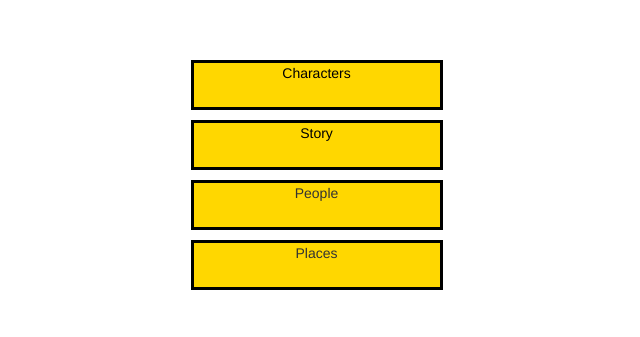
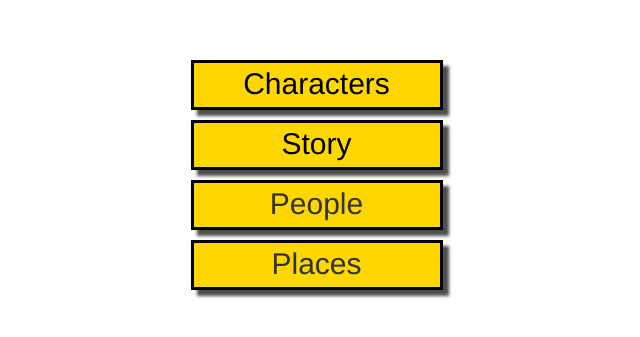
Before and after one commit to MicahIsley/Galactus, a plain HTML site: page index.html in a window 1280 px wide. Shown: the part 243-580 px from the top of the page, without its empty margins (65-705 px from the left). Drawn offline with nearby package versions, Linux system fonts and the light colour scheme.

Commit message:
button styling

```diff
--- a/assets/css/style.css
+++ b/assets/css/style.css
@@ -13,6 +13,12 @@
 	border-style: solid;
 	margin: 10px;
 	text-align: center;
+	font-size: 30px;
+	box-shadow: 6px 6px 3px #4e4e4e;
+}
+
+.mainMenu:hover {
+	box-shadow: 0px 0px 0px;
 }
 
 #mainMenuButtons {
```
